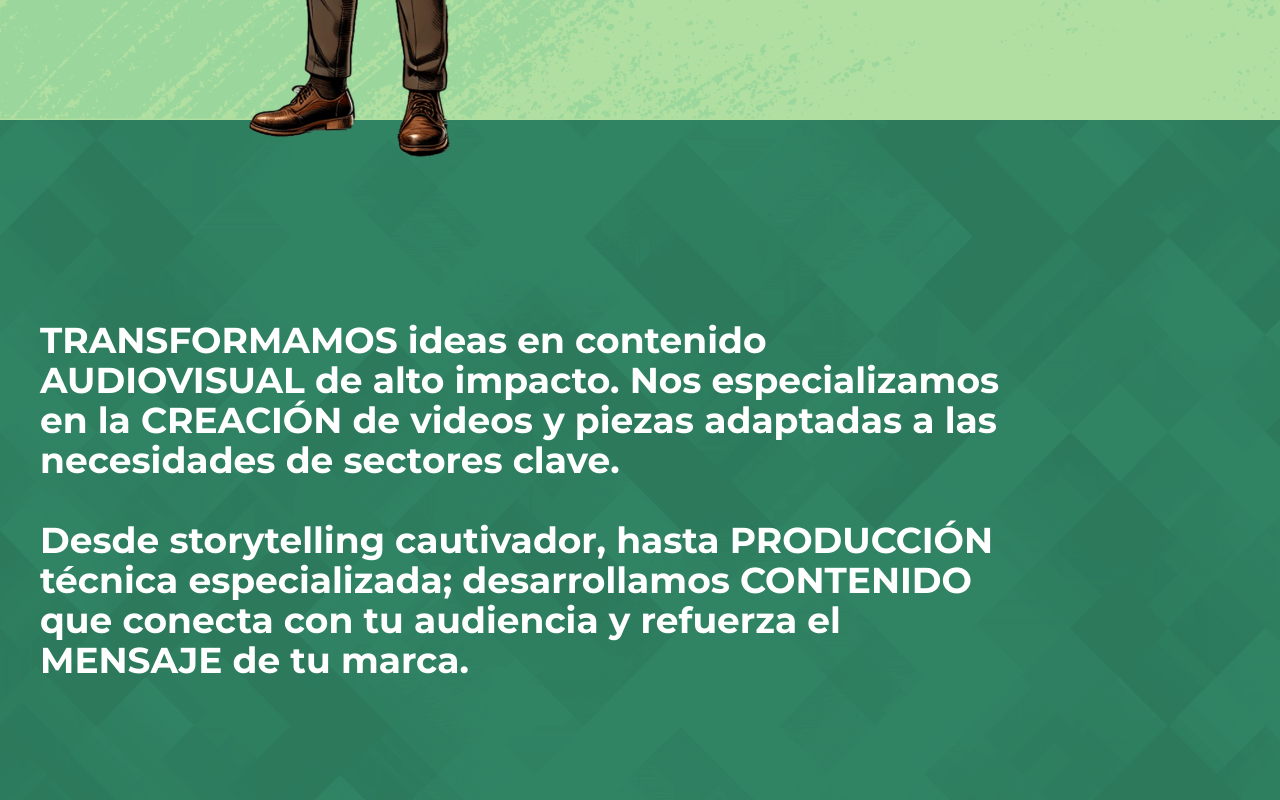
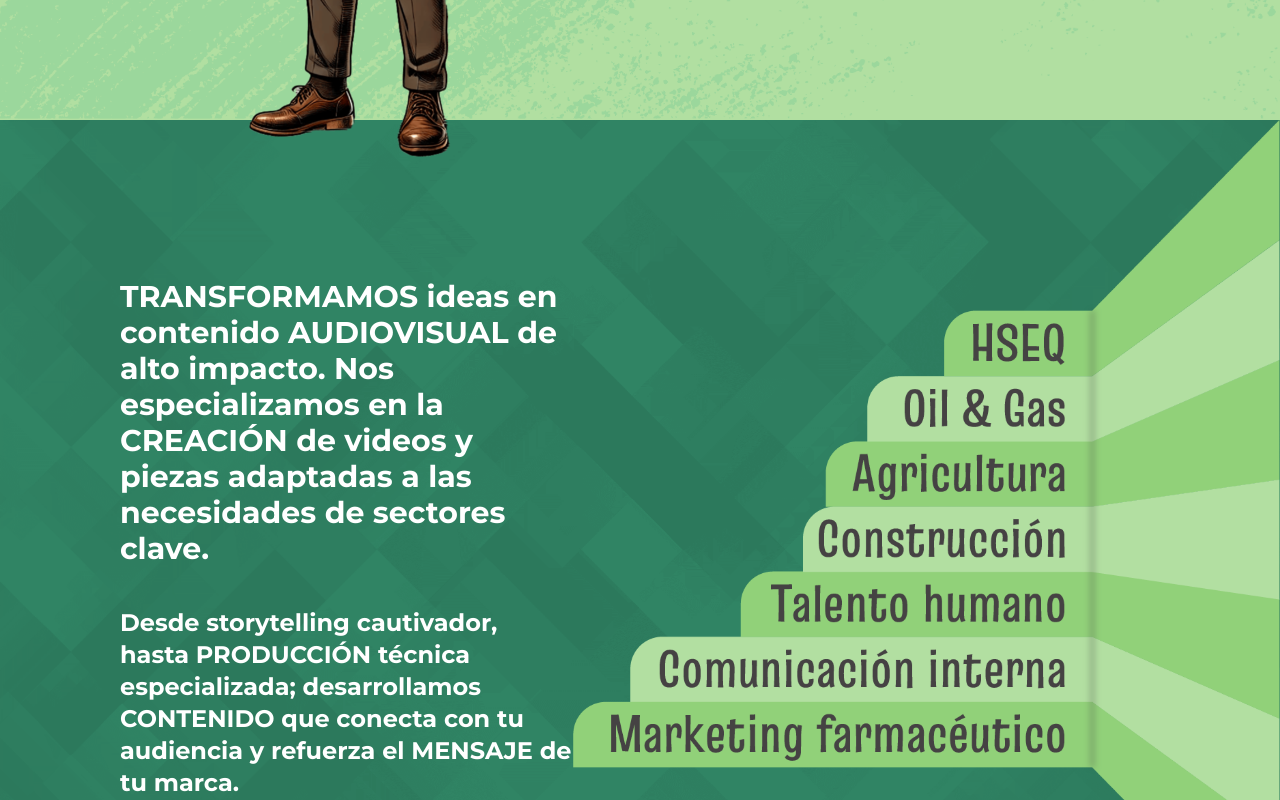
Before and after one commit to ag7digital/somosviernes, a Next.js app: page /industrias in a window 1280 px wide. Shown: the part 680-1480 px from the top of the page. Built offline with nearby package versions, Linux system fonts and the light colour scheme.

Commit message:
industrias page

```diff
--- a/src/app/industrias/page.tsx
+++ b/src/app/industrias/page.tsx
@@ -35,19 +35,27 @@ export default function Industrias() {
         </div>
       </div>
 
-      <div className="flex w-full h-[100vh] bg-[url(/images/industrias-hero-bg.png)] bg-no-repeat md:bg-cover bg-center py-10 px-10">
-        <div className="flex flex-col justify-center items-center w-[80%]">
-          <p className="montserrat text-white text-2xl text-center md:text-left md:text-4xl font-bold pb-10">
+      <div className="flex w-full md:flex-row flex-col h-auto bg-[url(/images/industrias-hero-bg.png)] bg-no-repeat md:bg-cover bg-center">
+        <div className="flex flex-col justify-center items-center w-full md:w-[50%] md:ml-30 pt-10">
+          <p className="montserrat text-white text-2xl text-center md:text-left md:text-3xl font-bold pb-10">
             TRANSFORMAMOS ideas en contenido AUDIOVISUAL de alto impacto. Nos
             especializamos en la CREACIÓN de videos y piezas adaptadas a las
             necesidades de sectores clave.
           </p>
-          <p className="montserrat text-white text-2xl text-center md:text-left md:text-4xl font-bold pb-10">
+          <p className="montserrat text-white text-2xl text-center md:text-left md:text-2xl font-bold pb-10">
             Desde storytelling cautivador, hasta PRODUCCIÓN técnica
             especializada; desarrollamos CONTENIDO que conecta con tu audiencia
             y refuerza el MENSAJE de tu marca.
           </p>
         </div>
+        <div className="flex">
+          <Image
+            src="/images/industrias.png"
+            width={1000}
+            height={600}
+            alt="Industries list"
+          />
+        </div>
       </div>
     </>
   );
```
Also changed, not shown: public/images/industrias.png (added).
